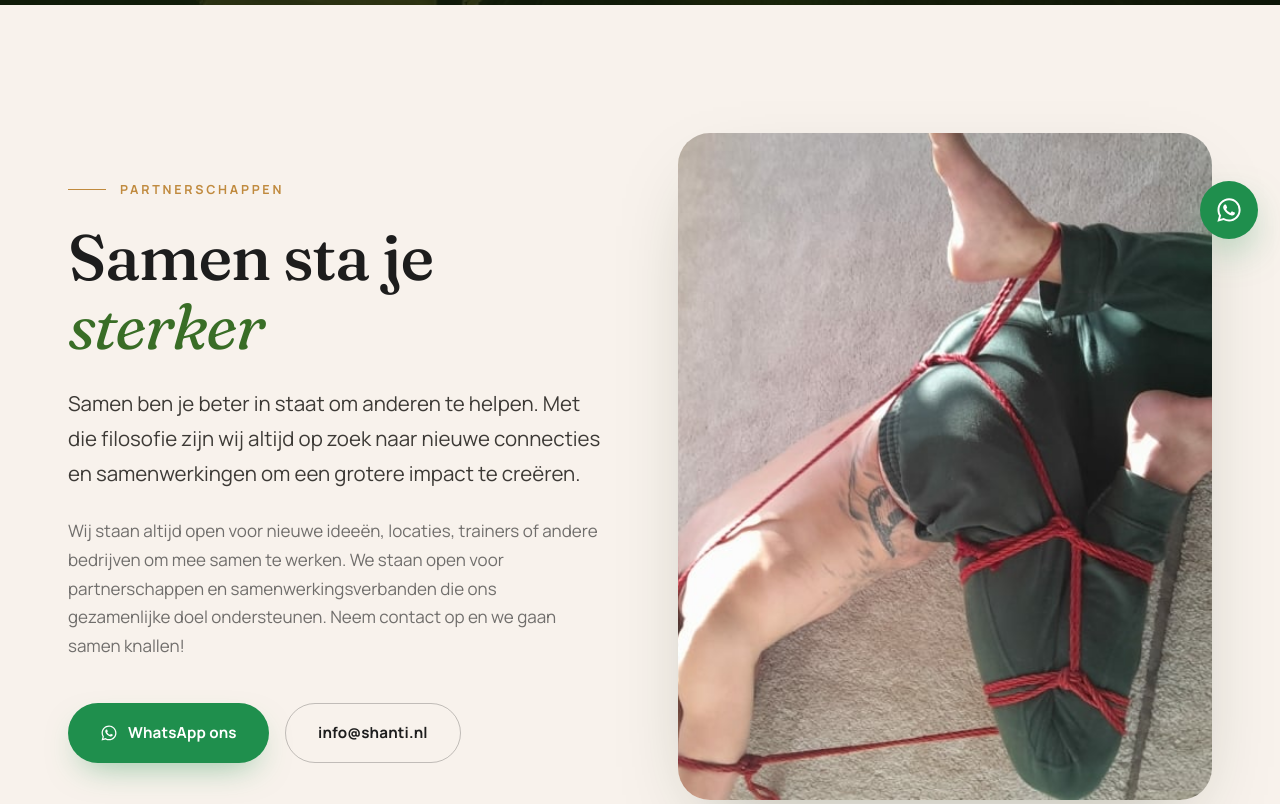
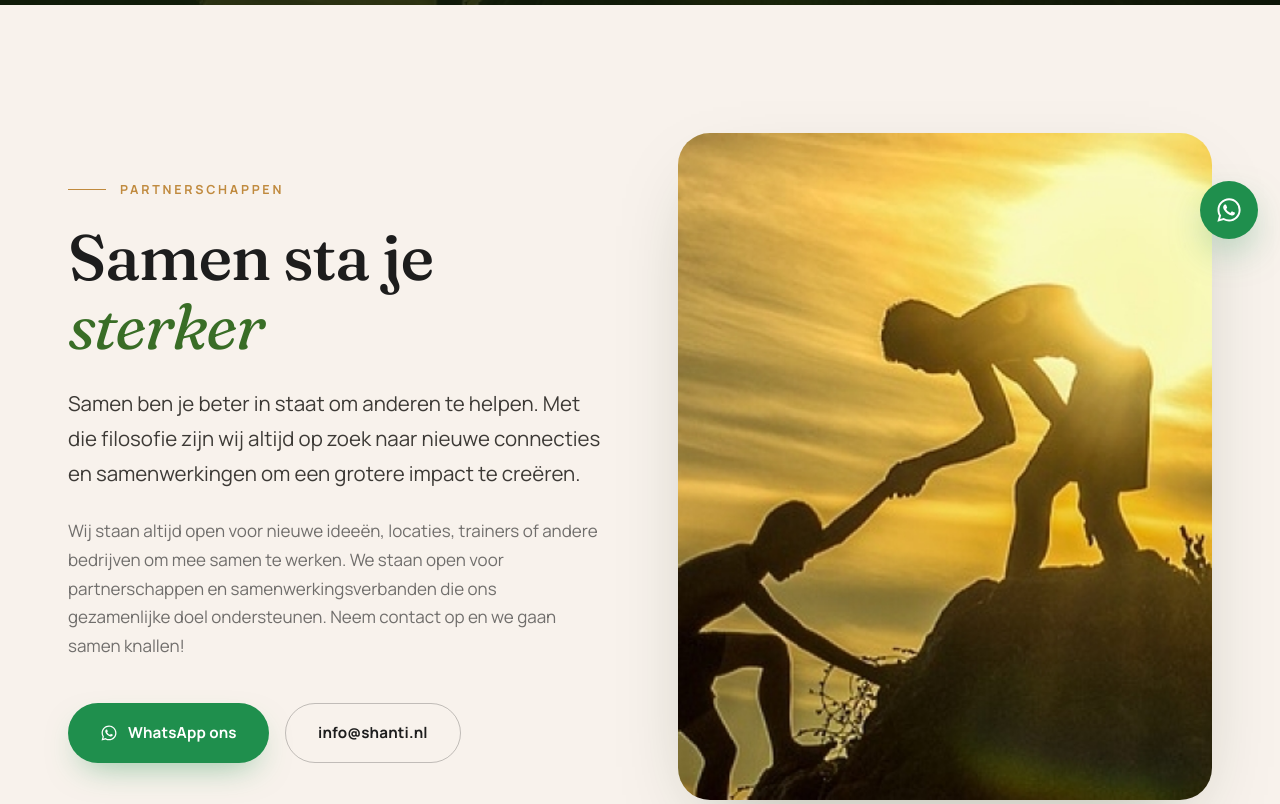
Before and after one commit to patrickkapel2018-code/shanti-preview, a plain HTML site: page samenwerken.html in a window 1280 px wide. Shown: the part 539-1343 px from the top of the page. Drawn offline with Linux system fonts and the light colour scheme.

Commit message:
Foto vervangen op Samenwerken pagina

```diff
--- a/samenwerken.html
+++ b/samenwerken.html
@@ -80,7 +80,7 @@
           </div>
         </div>
         <div class="split-media">
-          <div class="frame frame-tall" data-reveal="scale"><img src="assets/img/0e3a7e13-60ca-4d22-9921-160b21cf0011-800x600.jpg" alt="Samenwerken met Shanti" loading="lazy"></div>
+          <div class="frame frame-tall" data-reveal="scale"><img src="assets/img/natuur-1920x500.jpg" alt="Samenwerken met Shanti" loading="lazy"></div>
         </div>
       </div>
     </div>
```
